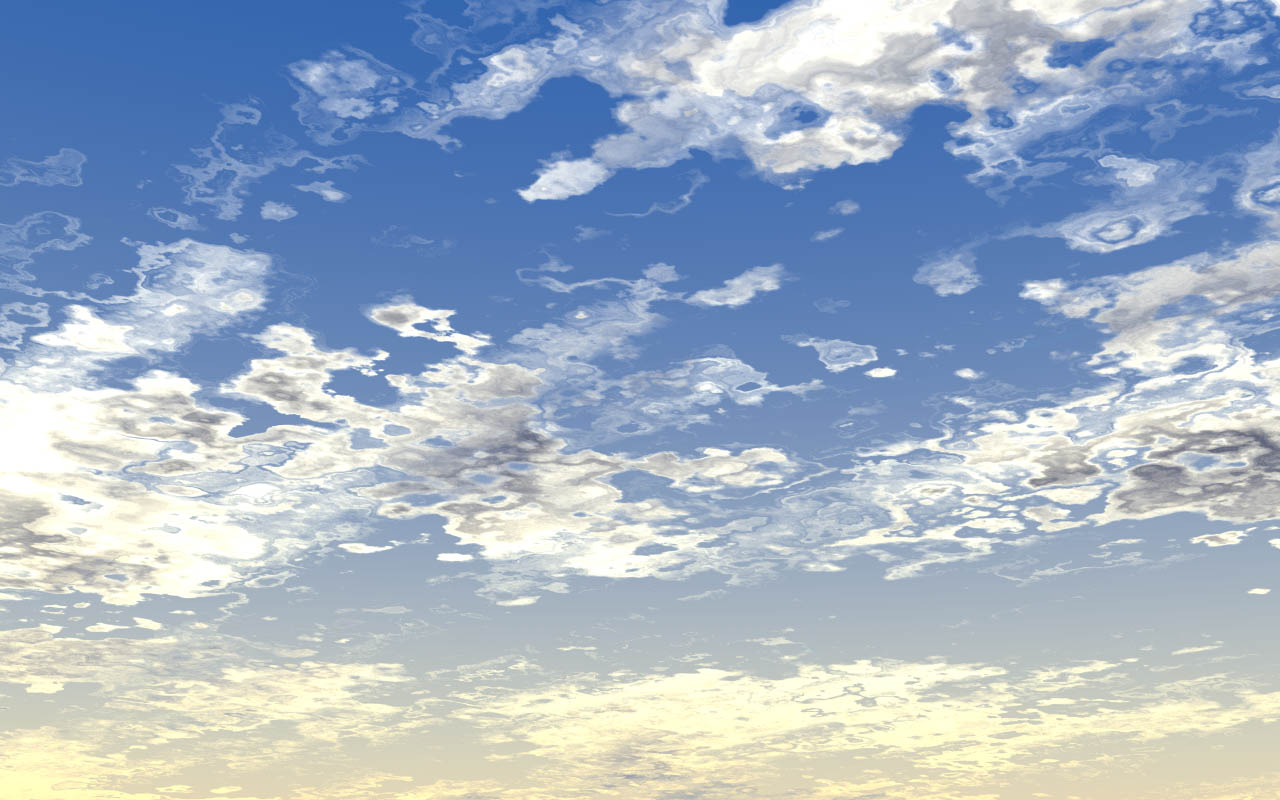
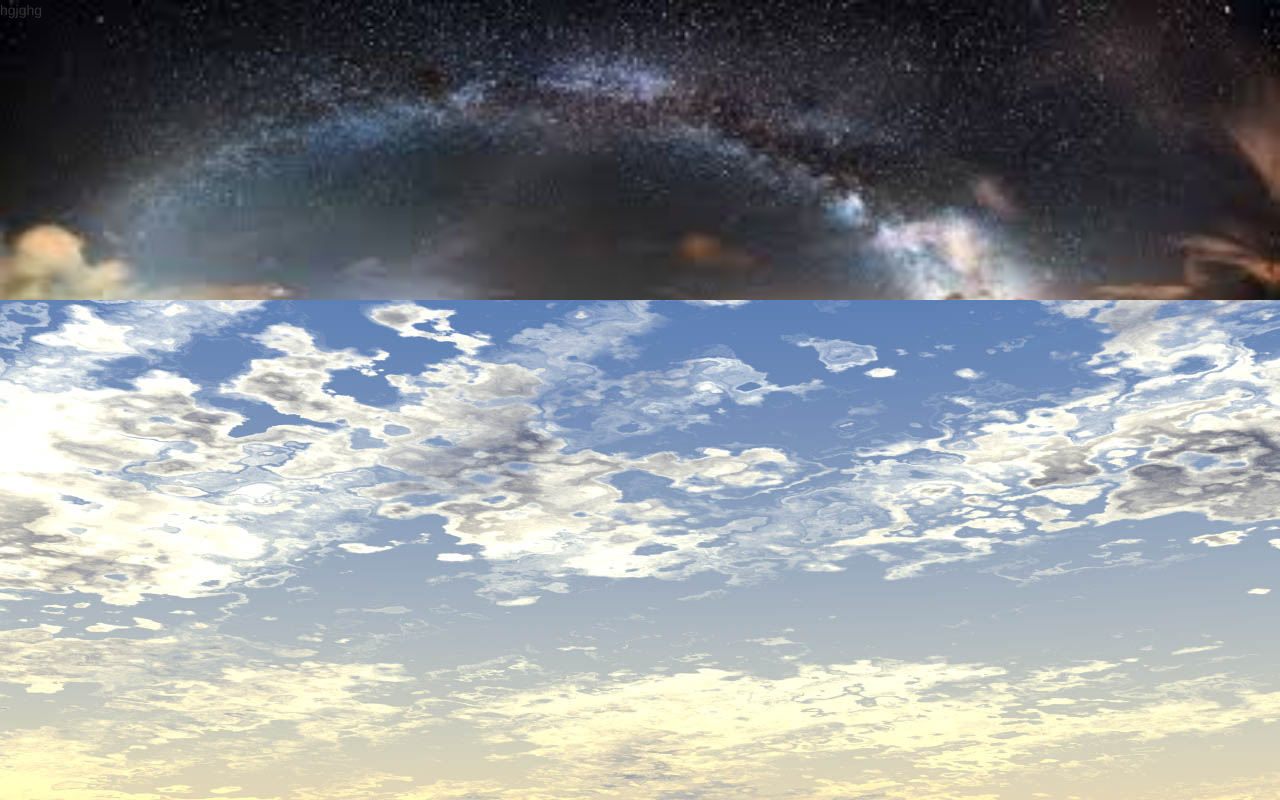
Before and after one commit to abdilatifbashir/ping-pong, a plain HTML site: page index.html in a window 1280 px wide. Drawn offline with nearby package versions, Linux system fonts and the light colour scheme.

Commit message:
add background-image header

```diff
--- a/css/custom-style.css
+++ b/css/custom-style.css
@@ -1,3 +1,6 @@
 body{background-image:url("../images/sky-background.jpg");
 	background-repeat: no-repeat;
 	background-size: cover;}
+#background-header{background-image: url("../images/image-sky-background2.jpeg");
+	background-size:cover;
+	height:300px;}
--- a/index.html
+++ b/index.html
@@ -22,6 +22,8 @@
   </head>
 
   <body>
+    <div id="background-header">hgjghg</div>
+
 
 
     <!--custom js -->
```
Also changed, not shown: images/image-sky-background2.jpeg (added).
